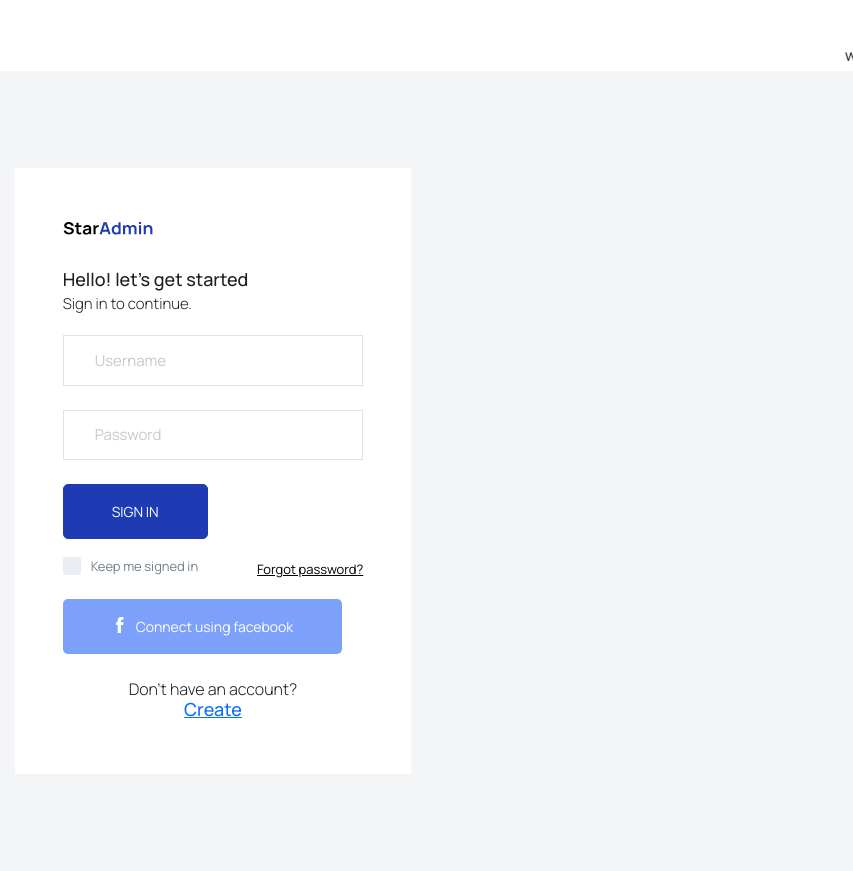
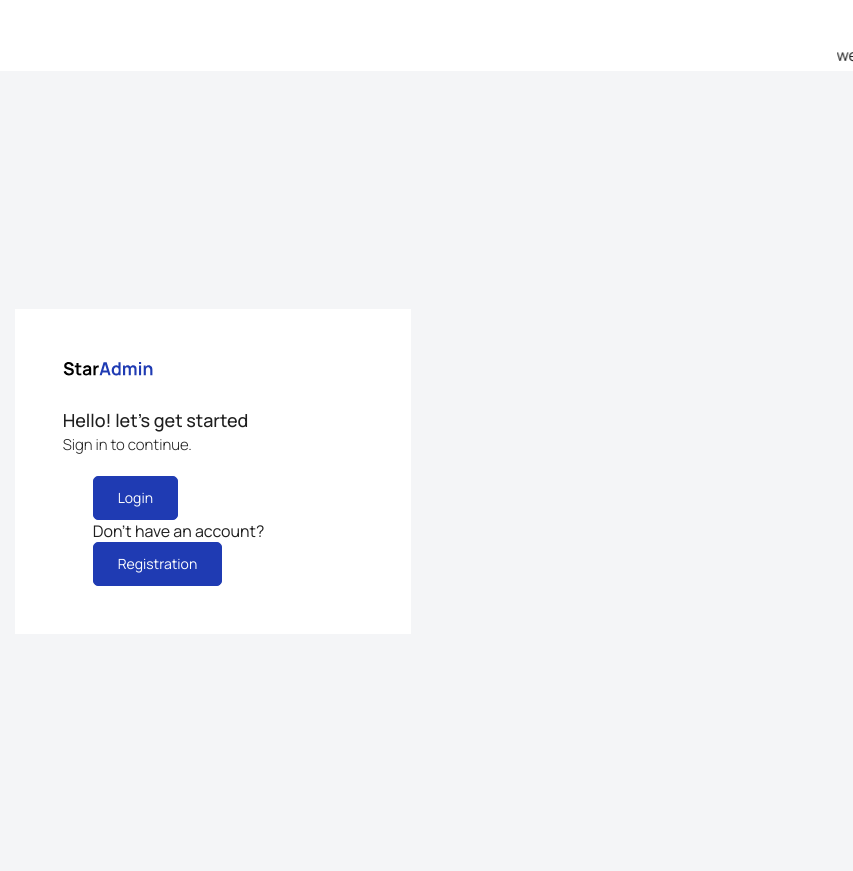
Before and after one commit to PALasit1997/django-project, a Django app: page / in a window 1280 px wide. Shown: the whole page, without its empty margins (427-1280 px from the left). Run offline with Django 4.2, Linux system fonts and the light colour scheme; some libraries are stand-ins or nearby versions.

Commit message:
admin login page

```diff
--- a/project/templates/forms/userDetails.html
+++ b/project/templates/forms/userDetails.html
@@ -51,7 +51,7 @@
               <option>Active</option>
               <option>Deactive</option>
               </select>
-          </div>
+            </div>
             <button type="submit" class="btn btn-primary me-2">Submit</button>
             <button class="btn btn-light">Cancel</button>
           </form>
--- a/project/templates/login.html
+++ b/project/templates/login.html
@@ -1,100 +1,38 @@
-<!DOCTYPE html>
-<html lang="en">
+{% include "header.html" %}
 
-<head>
-  <!-- Required meta tags -->
-  <meta charset="utf-8">
-  <meta name="viewport" content="width=device-width, initial-scale=1, shrink-to-fit=no">
-  <title>login page </title>
-  <!-- plugins:css -->
-  <link rel="stylesheet" href="/static/vendors/feather/feather.css">
-  <link rel="stylesheet" href="/static/vendors/mdi/css/materialdesignicons.min.css">
-  <link rel="stylesheet" href="/static/vendors/ti-icons/css/themify-icons.css">
-  <link rel="stylesheet" href="/static/vendors/typicons/typicons.css">
-  <link rel="stylesheet" href="/static/vendors/simple-line-icons/css/simple-line-icons.css">
-  <link rel="stylesheet" href="/static/vendors/css/vendor.bundle.base.css">
-  <!-- endinject -->
-  <!-- Plugin css for this page -->
-  <!-- End plugin css for this page -->
-  <!-- inject:css -->
-  <link rel="stylesheet" href="/static/css/vertical-layout-light/style.css">
-  <!-- endinject -->
-  <link rel="shortcut icon" href="/static/images/favicon.png" />
-</head>
+<div class="content-wrapper">
+    <div class="row">
+      <div class="col-12 grid-margin stretch-card">
+        <div class="card">
+          <div class="card-body">
+            <h4 class="card-title">login from</h4>
+            <p class="card-description">
+             user sign in
+            </p>
+            <form method="post" action="" class="forms-sample">
+              {% csrf_token %}
+              <!-- <div class="form-group">
+                <label for="exampleInputName1"> User Name</label>
+                <input type="text" name="username" value="{{data.username}}" class="form-control" id="username" placeholder="Enter your username">
+              </div>
+              <div class="form-group">
+                <label for="exampleInputPassword4">Password</label>
+                <input type="password" name="password" value="{{data.password}}" class="form-control" id="password" placeholder="Password">
+              </div> -->
 
-<body>
-  <br><br>
-
-  <marquee behavior="" direction="" onmouseover="stop()" onmouseout="start()">
-    welcome to india   i am asit pal
-  </marquee>
-
-  <div class="container-scroller">
-    <div class="container-fluid page-body-wrapper full-page-wrapper">
-      <div class="content-wrapper d-flex align-items-center auth px-0">
-        <div class="row w-100 mx-0">
-          <div class="col-lg-4 mx-auto">
-            <div class="auth-form-light text-left py-5 px-4 px-sm-5">
-              <div class="brand-logo">
-                <img src="/static/images/logo.svg" alt="logo">
+              {{form.as_p}}
+              <div>
+                <button type="submit" class="btn btn-primary me-2">Login </button>
+                <!-- <button class="btn btn-light">Cancel</button> -->
+                <div class="mt-3">
+                  <a class="btn btn-block btn-primary " href="{% url 'home' %}">Cancel</a>
+                </div>
               </div>
-
-              <h4>Hello! let's get started</h4>
-              <h6 class="fw-light">Sign in to continue.</h6>
-              <form class="pt-3">
-                <div class="form-group">
-                  <input type="email" class="form-control form-control-lg" id="exampleInputEmail1" placeholder="Username">
-                </div>
-                <div class="form-group">
-                  <input type="password" class="form-control form-control-lg" id="exampleInputPassword1" placeholder="Password">
-                </div>
-                <div class="mt-3">
-                  <a class="btn btn-block btn-primary btn-lg font-weight-medium auth-form-btn" href="/static/index.html">SIGN IN</a>
-                </div>
-                <div class="my-2 d-flex justify-content-between align-items-center">
-                  <div class="form-check">
-                    <label class="form-check-label text-muted">
-                      <input type="checkbox" class="form-check-input">
-                      Keep me signed in
-                    </label>
-                  </div>
-                  <a href="#" class="auth-link text-black">Forgot password?</a>
-                </div>
-                <div class="mb-2">
-                  <button type="button" class="btn btn-block btn-facebook auth-form-btn">
-                    <i class="ti-facebook me-2"></i>Connect using facebook
-                  </button>
-                </div>
-                <div class="text-center mt-4 fw-light">
-                  Don't have an account? <a href="/signup/" class="text-primary"><h4> Create </h4></a>
-                </div>
-              </form>
-            </div>
+            </form>
           </div>
         </div>
       </div>
-      <!-- content-wrapper ends -->
     </div>
-    <!-- page-body-wrapper ends -->
   </div>
-  <!-- container-scroller -->
-  <!-- plugins:js -->
-  <script src="/static/vendors/js/vendor.bundle.base.js"></script>
-  <!-- endinject -->
-  <!-- Plugin js for this page -->
-  <script src="/static/vendors/bootstrap-datepicker/bootstrap-datepicker.min.js"></script>
-  <!-- End plugin js for this page -->
-  <!-- inject:js -->
 
-
-
-
-  <script src="/static/js/off-canvas.js"></script>
-  <script src="/static/js/hoverable-collapse.js"></script>
-  <script src="/static/js/template.js"></script>
-  <script src="/static/js/settings.js"></script>
-  <script src="/static/js/todolist.js"></script>
-  <!-- endinject -->
-</body>
-
-</html>
+{% include "footer.html" %}
--- /dev/null
+++ b/project/templates/loginpage.html
@@ -0,0 +1,108 @@
+<!DOCTYPE html>
+<html lang="en">
+
+<head>
+  <!-- Required meta tags -->
+  <meta charset="utf-8">
+  <meta name="viewport" content="width=device-width, initial-scale=1, shrink-to-fit=no">
+  <title>login page </title>
+  <!-- plugins:css -->
+  <link rel="stylesheet" href="/static/vendors/feather/feather.css">
+  <link rel="stylesheet" href="/static/vendors/mdi/css/materialdesignicons.min.css">
+  <link rel="stylesheet" href="/static/vendors/ti-icons/css/themify-icons.css">
+  <link rel="stylesheet" href="/static/vendors/typicons/typicons.css">
+  <link rel="stylesheet" href="/static/vendors/simple-line-icons/css/simple-line-icons.css">
+  <link rel="stylesheet" href="/static/vendors/css/vendor.bundle.base.css">
+  <!-- endinject -->
+  <!-- Plugin css for this page -->
+  <!-- End plugin css for this page -->
+  <!-- inject:css -->
+  <link rel="stylesheet" href="/static/css/vertical-layout-light/style.css">
+  <!-- endinject -->
+  <link rel="shortcut icon" href="/static/images/favicon.png" />
+</head>
+
+<body>
+  <br><br>
+
+  <marquee behavior="" direction="" onmouseover="stop()" onmouseout="start()">
+    welcome to india   i am asit pal
+  </marquee>
+
+  <div class="container-scroller">
+    <div class="container-fluid page-body-wrapper full-page-wrapper">
+      <div class="content-wrapper d-flex align-items-center auth px-0">
+        <div class="row w-100 mx-0">
+          <div class="col-lg-4 mx-auto">
+            <div class="auth-form-light text-left py-5 px-4 px-sm-5">
+              <div class="brand-logo">
+                <img src="/static/images/logo.svg" alt="logo">
+              </div>
+
+              <h4>Hello! let's get started</h4>
+              <h6 class="fw-light">Sign in to continue.</h6>
+              <form class="pt-3">
+                <!-- <div class="form-group">
+                  <input type="email" class="form-control form-control-lg" id="exampleInputEmail1" placeholder="Username">
+                </div>
+                <div class="form-group">
+                  <input type="password" class="form-control form-control-lg" id="exampleInputPassword1" placeholder="Password">
+                </div>
+                <div class="mt-3">
+                  <a class="btn btn-block btn-primary btn-lg font-weight-medium auth-form-btn" href="{% url 'login' %}">Login</a>
+                </div>
+                <div class="my-2 d-flex justify-content-between align-items-center">
+                  <div class="form-check">
+                    <label class="form-check-label text-muted">
+                      <input type="checkbox" class="form-check-input">
+                      Keep me signed in
+                    </label>
+                  </div>
+                  <a href="#" class="auth-link text-black">Forgot password?</a>
+                </div>
+                <div class="mb-2">
+                  <button type="button" class="btn btn-block btn-facebook auth-form-btn">
+                    <i class="ti-facebook me-2"></i>Connect using facebook
+                  </button>
+                </div> -->
+                <div class="container">
+                  {% if request.user.is_authenticated %}
+                  <h3>welcome {{request.user.username}}</h3>
+                  <a class="btn btn-block btn-primary " href="{% url 'logout' %}">Logout</a>
+                  {% else %}
+                  <a class="btn btn-block btn-primary " href="{% url 'login' %}">Login</a>
+                  <br>
+                  Don't have an account?
+                  <a class="btn btn-block btn-primary " href="{% url 'signup' %}">Registration</a>
+                  {% endif %}
+                </div>
+              </form>
+            </div>
+          </div>
+        </div>
+      </div>
+      <!-- content-wrapper ends -->
+    </div>
+    <!-- page-body-wrapper ends -->
+  </div>
+  <!-- container-scroller -->
+  <!-- plugins:js -->
+  <script src="/static/vendors/js/vendor.bundle.base.js"></script>
+  <!-- endinject -->
+  <!-- Plugin js for this page -->
+  <script src="/static/vendors/bootstrap-datepicker/bootstrap-datepicker.min.js"></script>
+  <!-- End plugin js for this page -->
+  <!-- inject:js -->
+
+
+
+
+  <script src="/static/js/off-canvas.js"></script>
+  <script src="/static/js/hoverable-collapse.js"></script>
+  <script src="/static/js/template.js"></script>
+  <script src="/static/js/settings.js"></script>
+  <script src="/static/js/todolist.js"></script>
+  <!-- endinject -->
+</body>
+
+</html>
--- a/project/urls.py
+++ b/project/urls.py
@@ -17,6 +17,7 @@
 from django.contrib import admin
 from django.urls import path,include
 from project import views
+from . import views
 
 urlpatterns = [
     path('admin/', admin.site.urls),
@@ -26,19 +27,19 @@
 
 
     # path('', views.home),
-    path('signup/', views.singup),
-    path('signin/', views.singin),
-    # path('signout/', views.singout,name=singout),
+    path('signup/', views.singup,name='signup'),
+    path('login/', views.login,name='login'),
+    path('logout/', views.log_out,name="logout"),
 
 
 
-    path('', views.loginPage),
-    path('create-user/', views.aboutUs),
+    path('', views.loginPage,name='home'),
+    path('create-user/', views.aboutUs,name="create_user"),
     path('get-student/', views.studentDetails),
-    path('user-data/', views.user_data),
+    path('user-data/', views.user_data,name="user_data"),
     path('edit-student/<student>',views.edit_student,name="edit-student"),
     path('create-student/', views.aboutUs),
-    path('calculator/', views.calculator),
+    path('calculator/', views.calculator,name="calculator"),
     path('even-odd/', views.evenOdd),
     path('solvedevenOdd/', views.solvedevenOdd),
     path('markshit/', views.markshit),
--- a/project/views.py
+++ b/project/views.py
@@ -1,8 +1,11 @@
 from django.shortcuts import render , redirect
 from django.http import HttpResponse,HttpResponse
 from students.models import Students
-# from django.contrib.auth.models import Students
-# from.forms import user_form
+from .forms import signup,login_form
+from django.contrib.auth import authenticate,login,logout
+from django.contrib.auth.decorators import login_required
+# from django.contrib.auth.forms import UserCreationForm
+# from .forms import user_form
 import math
 
 
@@ -11,41 +14,84 @@
     # return HttpResponse("test home page")
 
 def singup(request):
-    data=""
+    # data=""
+    # fn=user_form()
+    if request.method=="POST":
+        form = signup(request.POST)
+        if form.is_valid():
+            form.save()
+            return redirect(login)
+            # return HttpResponse("<h1>signup page successfully</h1>")
+    else:
+        form = signup()
+    data = {
+        # "froms":fn,
+            "form":form
+    }
 
-    if request.method=="POST":
-        username = request.POST.get("username")
-        s1=request.POST.get("name")
-        s2=request.POST.get("email")
-        s3=request.POST.get("password")
-        # print(username,s1,s2,s3)
-        my_user=Students.objects.create_user(username,s1,s2,s3)
-        my_user.save()
-        return HttpResponse("this page is sucessfully passed")
-    return render(request,"signup.html",{"data":data})
+        # username = request.POST.get("username")
+        # s1=request.POST.get("name")
+        # s2=request.POST.get("email")
+        # s3=request.POST.get("password")
+        # # print(username,s1,s2,s3)
+        # my_user=Students.objects.create_user(username,s1,s2,s3)
+        # my_user.save()
+        # return HttpResponse("this page is sucessfully passed")
+    return render(request,"signup.html",data)
 
 
-def singin(request):
+def login(request):
     if request.method=="POST":
+        form = login_form(request.POST)
+        if form.is_valid():
+            cd=form.cleaned_data
+            user = authenticate(request,username=cd["username"],password=cd["password"])
+            if user is not None:
+                if user.is_active:
+                    login_form(request,user)
+                    # return HttpResponse("login successfully")
+                    return redirect(home)
+                        #--: which call redirect page in (url / function name / name?) ?
+                else:
+                    return HttpResponse("disable account")
 
-        x=request.POST.get("username")
-        y=request.POST.get("password")
-        # print(x)
-        stu=Students.objects.filter(email=x,password=y).first()
+            else:
+                return HttpResponse("invalid login")
+    else:
+        form=login_form()
+
+    #     x = request.POST['username']
+    #     y = request.POST['password']
+    #     print("asit pal is a good boy")
+    #     # print(username1)
+    #     # print(password)
+    # data={
+    #     "username":x,
+    #     "password":y,
+    # }
+
+        # x=request.POST.get("username")
+        # y=request.POST.get("password")
+        # # print(x)
+        # stu=Students.objects.filter(email=x,password=y).first()
         # if stu.email== x:
-        # if  x in stu:
-        # if x in stu:
-        for x in stu:
-            return render(request,"signup.html")
-        # for student in stu:
-        print(x.name)
-        # print(stu.email)
-    #   print("welcome to india")
-    return render(request,"signin.html")
+    #     # if  x in stu:
+    #     # if x in stu:
+    #     for x in stu:
+            # return render(request,"signup.html")
+            # return redirect(create_user)
+    #     # for student in stu:
+    #     print(x.name)
+    #     # print(stu.email)
+    # #   print("welcome to india")
+    return render(request,"login.html",{"form":form})
 
+@login_required
+def log_out(request):
+    logout(request)
+    # return render(request,signout.html)
+    return HttpResponse("logout page is successfully")
 
-# def singout(request):
-#     return render(request,signout.html)
 
 def markshit(request):
     data=""
@@ -221,7 +267,7 @@
 def loginPage(request):
     print("asit")
 
-    return render(request,"login.html")
+    return render(request,"loginpage.html")
 
     #   return HttpResponse("Hello, world. You're at the polls index.")
 
```
Also changed, not shown: project/forms.py (+36 -4 lines), project/templates/signin.html (deleted, +0 -33 lines), project/templates/signup.html (+14 -2 lines), db.sqlite3.
